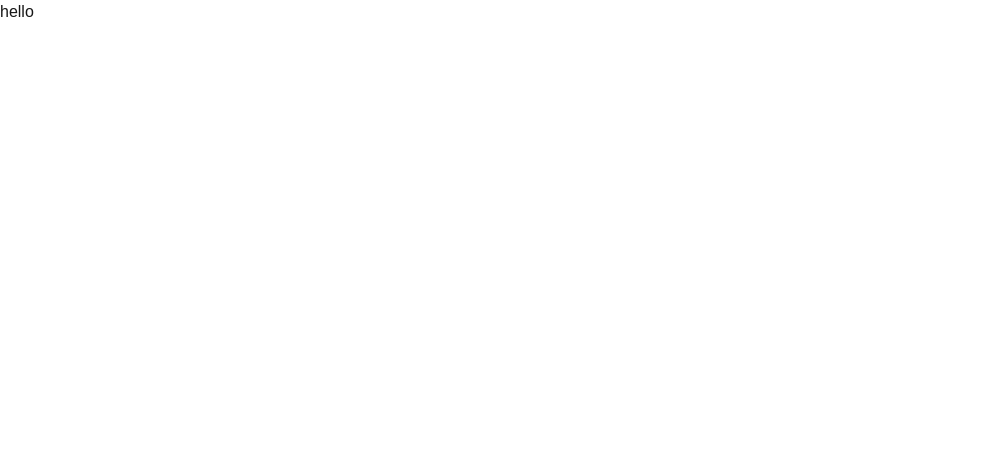
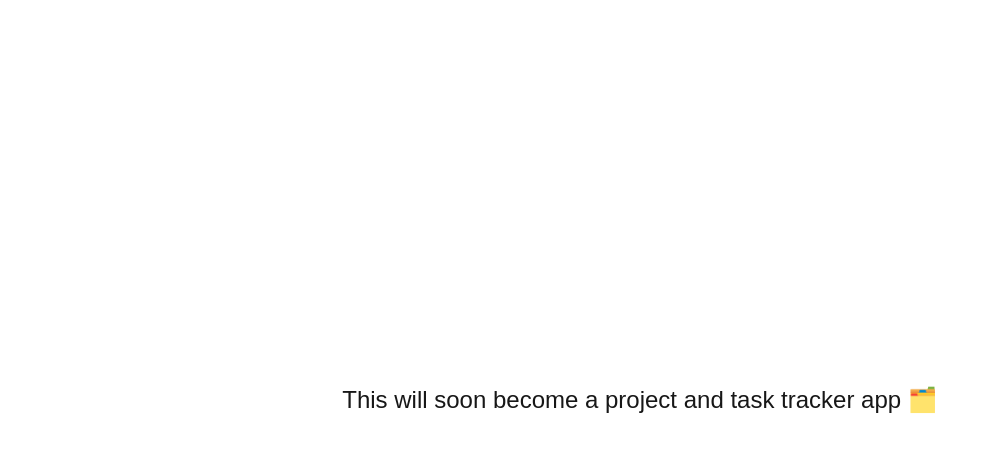
Before and after one commit to alainhaldi/meep.js, a Next.js app: page / in a window 1280 px wide. Shown: the top 452 px of the page, without its empty margins (0-997 px from the left). Built offline with nearby package versions, Linux system fonts and the light colour scheme.

Commit message:
Configure started landing page

```diff
--- a/src/app/page.tsx
+++ b/src/app/page.tsx
@@ -1,3 +1,9 @@
 export default function Home() {
-  return <p>hello</p>;
+  return (
+    <div className="flex h-screen items-center justify-center">
+      <p className="text-2xl">
+        This will soon become a project and task tracker app 🗂️
+      </p>
+    </div>
+  );
 }
```
